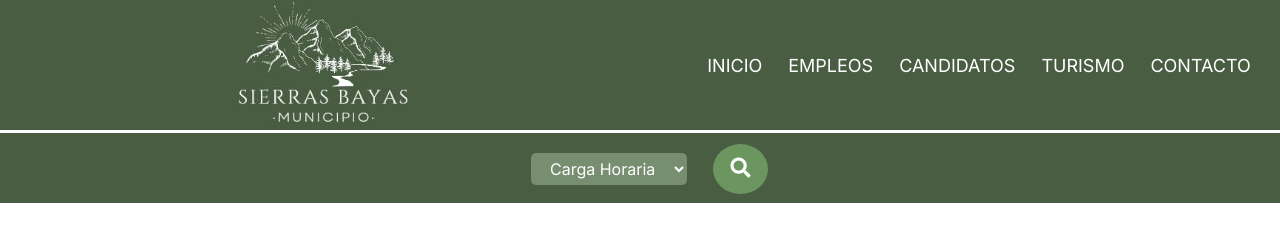
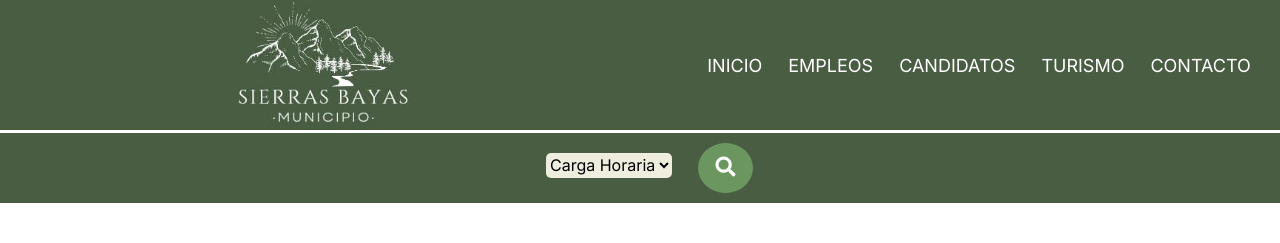
Before and after one commit to AyelenPorqueres/empleos, a Next.js app: page /cardempleos in a window 1280 px wide. Shown: the top 243 px of the page. Built offline with nearby package versions, Linux system fonts and the light colour scheme.

Commit message:
pruebaDeFiltros

```diff
--- a/src/app/(pages)/cardempleos/page.tsx
+++ b/src/app/(pages)/cardempleos/page.tsx
@@ -8,6 +8,9 @@ import './page.css'
 
 export default function Home() {
 
+  const buscar = () => {
+
+  }
   return (
     <>
       <header>
@@ -16,7 +19,7 @@ export default function Home() {
           <Nav></Nav>
         </div>
 
-        <FiltroEmpleos />
+        <FiltroEmpleos buscar={buscar}/>
       </header>
       <main>
         <CardContainer>
--- a/src/app/componentes/filtroCandidatos/filtroCandidatos.css
+++ b/src/app/componentes/filtroCandidatos/filtroCandidatos.css
@@ -1,46 +1,3 @@
-.contenedor {
-    display: flex;
-    justify-content: space-around;
-    background-color: #495D43;
-    height: 0 auto;
-
-
-}
-
-.fondoBuscadores {
-    background-color: #778E70;
-
-}
-
-.buscador {
-    color: white;
-    outline: 0;
-    border: 1.5px;
-    border-radius: 5px;
-    border-collapse: collapse;
-    text-align: center;
-}
-
-.selector {
-    outline: 0;
-    margin: 20px;
-    border: 1.5px;
-    border-collapse: collapse;
-    border-radius: 5px;
-
-
-}
-
-
-#letraBuscador::placeholder {
-    color: white;
-}
-
-select option {
-    color: black;
-    background-color: #EEEDDE;
-}
-
 .contenedor {
     display: flex;
     justify-content: space-around;
@@ -73,7 +30,46 @@ select option {
     background-color: #EEEDDE;
 }
 
-/* boton de busqueda */
+/* prueba --------------------------------- */
+
+
+
+
+.contenedor {
+    display: flex;
+    justify-content: space-around;
+    background-color: #495D43;
+    height: 70px;
+
+
+}
+
+.buscador {
+    color: white;
+    outline: 0;
+}
+
+.selector {
+    height: 25px;
+    background-color: #EEEDDE;
+    outline: 0;
+    margin: 20px;
+    border: 1.5px;
+    border-collapse: collapse;
+    border-radius: 5px;
+}
+
+
+#letraBuscador::placeholder {
+    color: black;
+}
+
+select option {
+    color: black;
+    background-color: #EEEDDE;
+}
+
+
 .buscar {
 	padding: 5px;
 	position: relative;
@@ -106,8 +102,8 @@ select option {
 	border-radius: 50%;
 	cursor: pointer;
 }
-
-.buscar:hover input {
+.buscar:hover input{
+    background-color: #EEEDDE;
 	width: 240px;
 }
 
--- a/src/app/componentes/filtroEmpleos/filtroEmpleos.css
+++ b/src/app/componentes/filtroEmpleos/filtroEmpleos.css
@@ -1,45 +1,3 @@
-.contenedor {
-	display: flex;
-	justify-content: space-around;
-	background-color: #495D43;
-	height: 0 auto;
-
-
-}
-
-.fondoBuscadores {
-	background-color: #778E70;
-}
-
-.buscador {
-	padding: 5px;
-	color: white;
-	outline: 0;
-	border: 1.5px;
-	border-radius: 5px;
-	border-collapse: collapse;
-	text-align: center;
-}
-
-.selector {
-	padding: 5px 15px;
-	color: white;
-	outline: 0;
-	margin: 20px;
-	border: 1.5px;
-	border-collapse: collapse;
-	border-radius: 5px;
-}
-
-#letraBuscador::placeholder {
-	color: white;
-}
-
-select option {
-	background-color: #EEEDDE;
-	color: black;
-}
-
 .contenedor {
     display: flex;
     justify-content: space-around;
@@ -72,7 +30,45 @@ select option {
     background-color: #EEEDDE;
 }
 
-/*boton de busqueda*/
+/* prueba --------------------------------- */
+
+
+
+
+.contenedor {
+    display: flex;
+    justify-content: space-around;
+    background-color: #495D43;
+    height: 70px;
+
+
+}
+
+.buscador {
+    color: white;
+    outline: 0;
+}
+
+.selector {
+    height: 25px;
+    background-color: #EEEDDE;
+    outline: 0;
+    margin: 20px;
+    border: 1.5px;
+    border-collapse: collapse;
+    border-radius: 5px;
+}
+
+
+#letraBuscador::placeholder {
+    color: black;
+}
+
+select option {
+    color: black;
+    background-color: #EEEDDE;
+}
+
 
 .buscar {
 	padding: 5px;
@@ -106,8 +102,8 @@ select option {
 	border-radius: 50%;
 	cursor: pointer;
 }
-
-.buscar:hover input {
+.buscar:hover input{
+    background-color: #EEEDDE;
 	width: 240px;
 }
 
--- a/src/app/componentes/filtroEmpleos/filtroEmpleos.tsx
+++ b/src/app/componentes/filtroEmpleos/filtroEmpleos.tsx
@@ -1,5 +1,14 @@
 import './filtroEmpleos.css'
-export const FiltroEmpleos = () => {
+import { datosEmpleos } from '@/app/services/datosEmpleos'
+export const FiltroEmpleos = (props: any) => {
+
+    const cargaHoraria = [(datosEmpleos.filter(articulo => articulo.cargaHoraria))];
+    const rubro = [(datosEmpleos.filter(articulo => articulo.rubro))];
+    const puesto = [(datosEmpleos.filter(articulo => articulo.puesto))];
+
+    const { buscar }: { buscar: Function } = props;
+
+
     return (
         <>
             <link rel="stylesheet" href="https://use.fontawesome.com/releases/v5.6.3/css/all.css"></link>
@@ -8,18 +17,18 @@ export const FiltroEmpleos = () => {
                     <tr>
                         <label className="">
                             <select className="fondoBuscadores selector" name="" id="">
-                                <option value="">Carga Horaria</option>
-                                <option value="">Rubro</option>
-                                <option value="">Puesto</option>
+                                <option value="cargaHoraria">Carga Horaria</option>
+                                <option value="rubro">Rubro</option>
+                                <option value="puesto">Puesto</option>
                             </select>
                         </label>
 
                         <th>
                             <form action="search">
                                 <div className="buscar">
-                                    <input type="text" placeholder='buscar' required />
+                                    <input id='letraBuscador' type="text" placeholder='buscar' required />
                                     <div className='btn'>
-                                        <i className='fa fa-search'></i>
+                                        <i onClick={() => buscar()} className='fa fa-search'></i>
                                     </div>
                                 </div>
                             </form>
```
Also changed, not shown: src/app/componentes/filtroCandidatos/filtroCandidatos.tsx (+7 -1 lines). Lines whose indentation alone changed are shown as unchanged.
